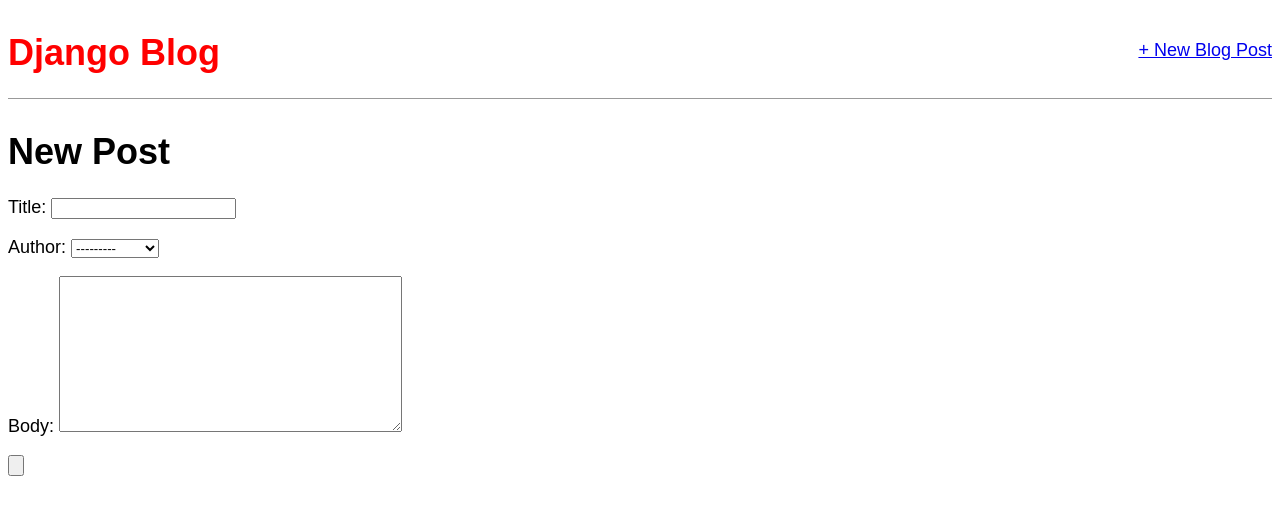
After one commit to wm389751584x/blog-app, a Django app: page /post/new/ in a window 1280 px wide. The commit adds this page. Shown: the top 515 px of the page. Run offline with Django 3.2, Linux system fonts and the light colour scheme; data comes from the database, SQL or seed files in the repository.

Commit message:
new post link working

```diff
--- a/blog/urls.py
+++ b/blog/urls.py
@@ -4,4 +4,5 @@ from . import views
 urlpatterns = [
     path('', views.BlogListView.as_view(), name='home'),
     path('post/<int:pk>/', views.BlogDetailView.as_view(), name='post_detail'),
+    path('post/new/', views.BlogCreateView.as_view(), name='post_new'),
 ]
--- a/blog/views.py
+++ b/blog/views.py
@@ -1,5 +1,6 @@
 # from django.shortcuts import render
 from django.views.generic import ListView, DetailView
+from django.views.generic.edit import CreateView
 from . models import Post
 
 
@@ -11,3 +12,9 @@ class BlogListView(ListView):
 class BlogDetailView(DetailView):
     model = Post
     template_name = 'post_detail.html'
+
+
+class BlogCreateView(CreateView):
+    model = Post
+    template_name = 'post_new.html'
+    fields = '__all__'
--- a/templates/base.html
+++ b/templates/base.html
@@ -1,4 +1,4 @@
-{% load static %}
+{% load staticfiles %}
 <html>
 <head>
     <title>Django Blog</title>
@@ -6,10 +6,16 @@
     <link rel="stylesheet" href="{% static "css/base.css" %}">
 </head>
 <body>
-    <header>
-        <h1><a href="/">Django Blog</a></h1>
-    </header>
     <div class="container">
+        <header>
+            <div class="nav-left">
+                <h1><a href="/">Django Blog</a></h1>
+            </div>
+            <div class="nav-right">
+                <a href="{% url 'post_new' %}">+ New Blog Post</a>
+            </div>
+        </header>
+
         {% block content %}
         {% endblock content %}
     </div>
--- /dev/null
+++ b/templates/post_new.html
@@ -0,0 +1,11 @@
+{% extends "base.html" %}
+
+{% block content %}
+
+<h1>New Post</h1>
+<form class="" method="post">{% csrf_token %}
+    {{ form.as_p }}
+    <input type="submit" value="">
+</form>
+
+{% endblock %}
```
